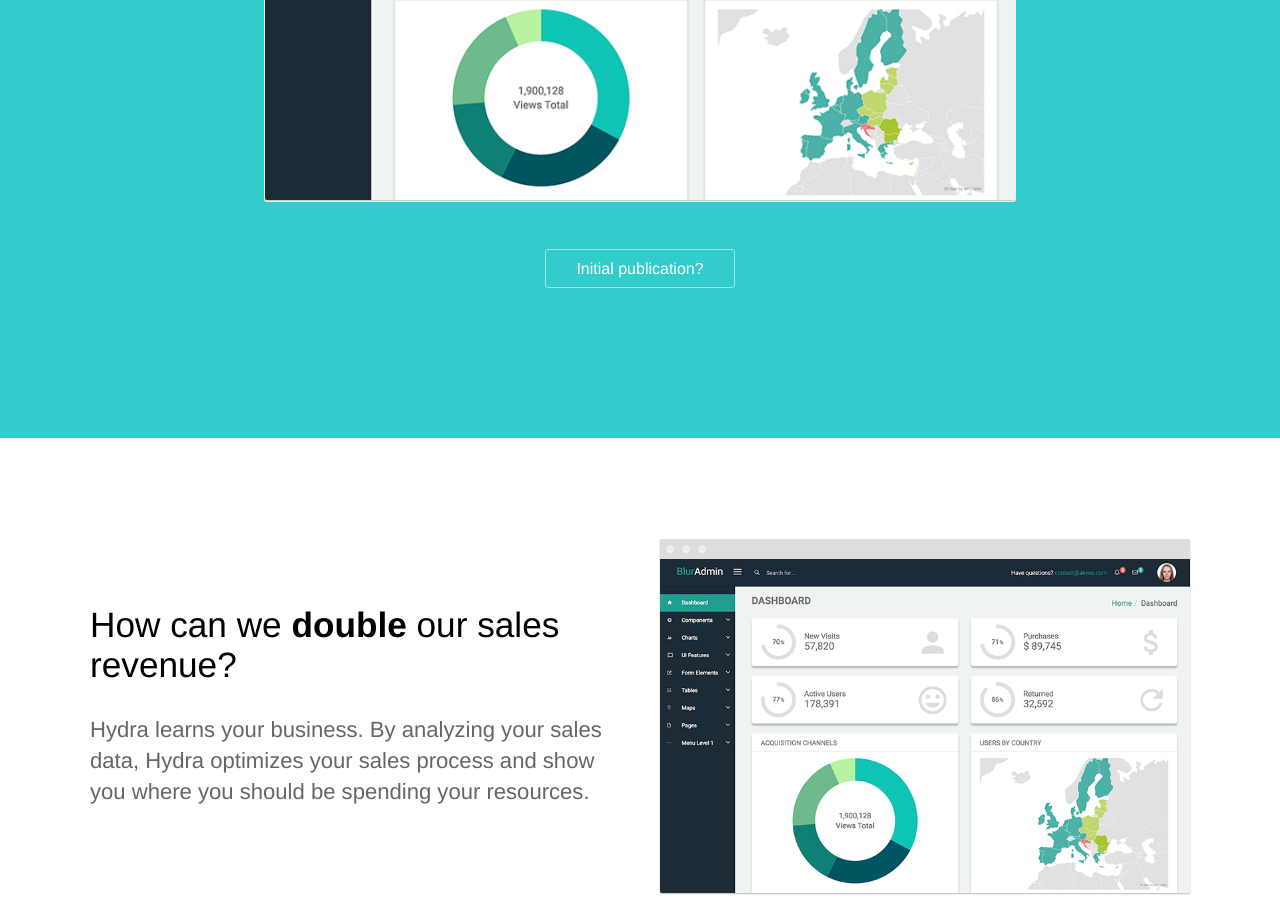
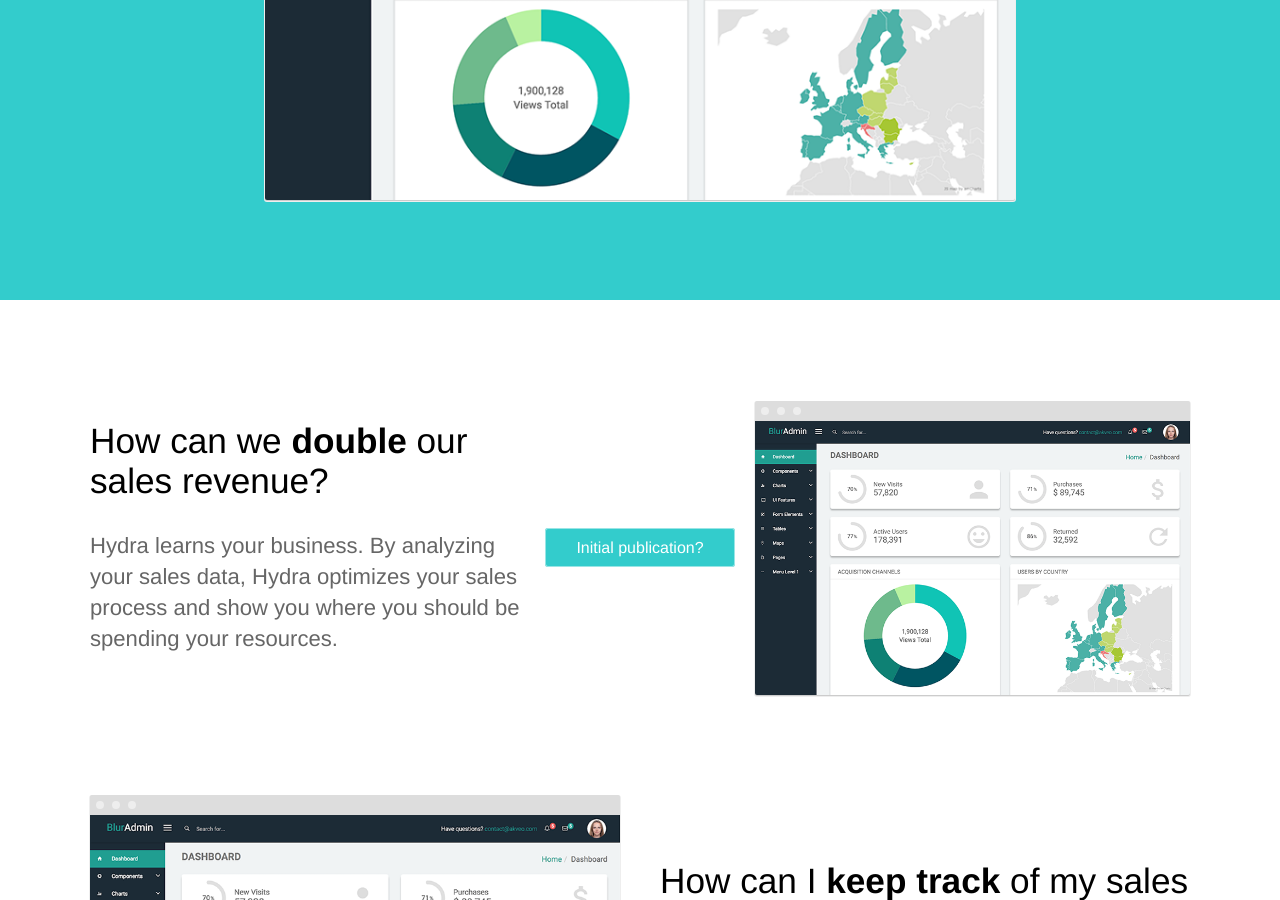
Before and after one commit to TheNEMOproject/TheNEMOproject.github.io, a Jekyll site: the page built from index.html, in a window 1280 px wide and 900 px high, scrolled down 518 px. Built offline with Jekyll 4.4.1, drawn with Linux system fonts in a browser that asks for light colours.

Commit message:
Update index.html

```diff
--- a/index.html
+++ b/index.html
@@ -9,8 +9,6 @@ description: A project for ...
 		<div>
 			<img src="{{ site.baseurl }}/images/dashboard.png" alt="Screenshot" class="screenshot editable" />
 		</div>
-		<div class="cta button"><a href="{{ site.baseurl }}/contact/">Initial publication?</a></div>
-
 	</div>
 </section>
 
@@ -21,6 +19,8 @@ description: A project for ...
 				<h2>How can we <strong>double</strong> our sales revenue?</h2>
 				<p>Hydra learns your business. By analyzing your sales data, Hydra optimizes your sales process and show you where you should be spending your resources. </p>
 			</div>
+			<div class="cta button"><a href="{{ site.baseurl }}/contact/">Initial publication?</a></div>
+
 			<div class="image">
 				<img src="{{ site.baseurl }}/images/dashboard.png" alt="Screenshot" class="screenshot editable" />
 			</div>
```
